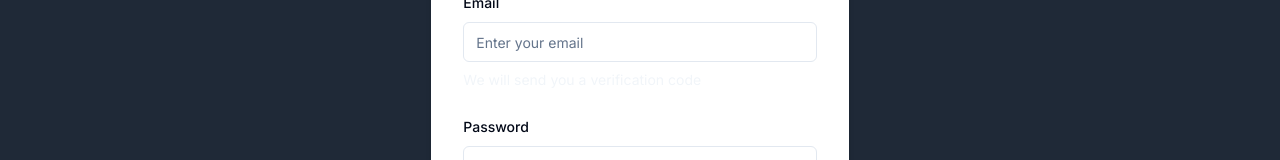
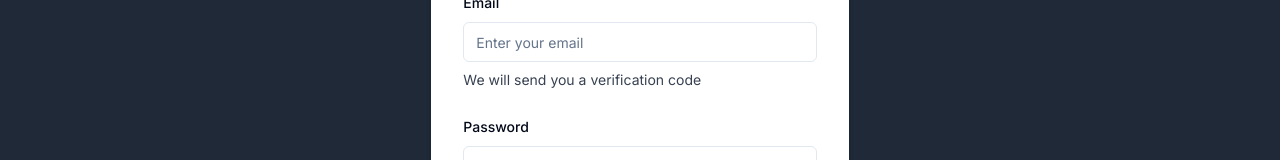
Before and after one commit to dev-soni-07/Anonymous-Feedback-App, a Next.js app: page /sign-up in a window 1280 px wide. Shown: the part 452-612 px from the top of the page. Built offline with nearby package versions, Linux system fonts and the light colour scheme; no server answers.

Commit message:
Minor UI Bug Fixed

```diff
--- a/src/app/(auth)/sign-up/page.tsx
+++ b/src/app/(auth)/sign-up/page.tsx
@@ -141,7 +141,7 @@
                                 <FormItem>
                                     <FormLabel>Email</FormLabel>
                                     <Input {...field} placeholder="Enter your email" name="email" />
-                                    <p className='text-muted text-black text-sm'>We will send you a verification code</p>
+                                    <p className='text-gray-700 text-sm'>We will send you a verification code</p>
                                     <FormMessage />
                                 </FormItem>
                             )}
```
